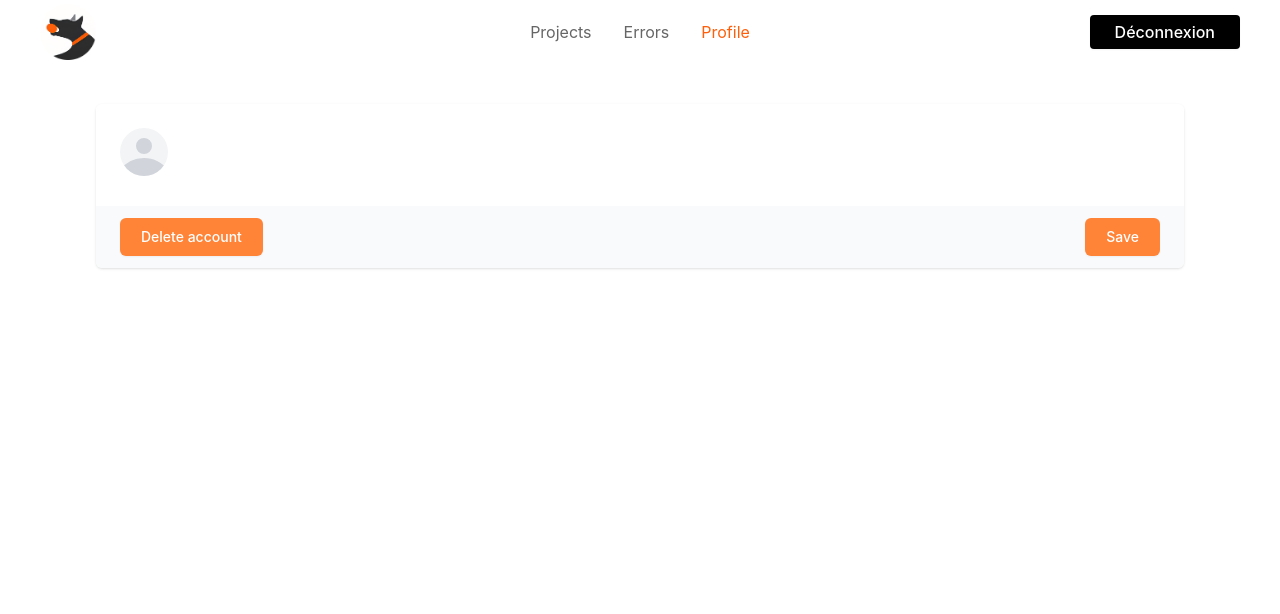
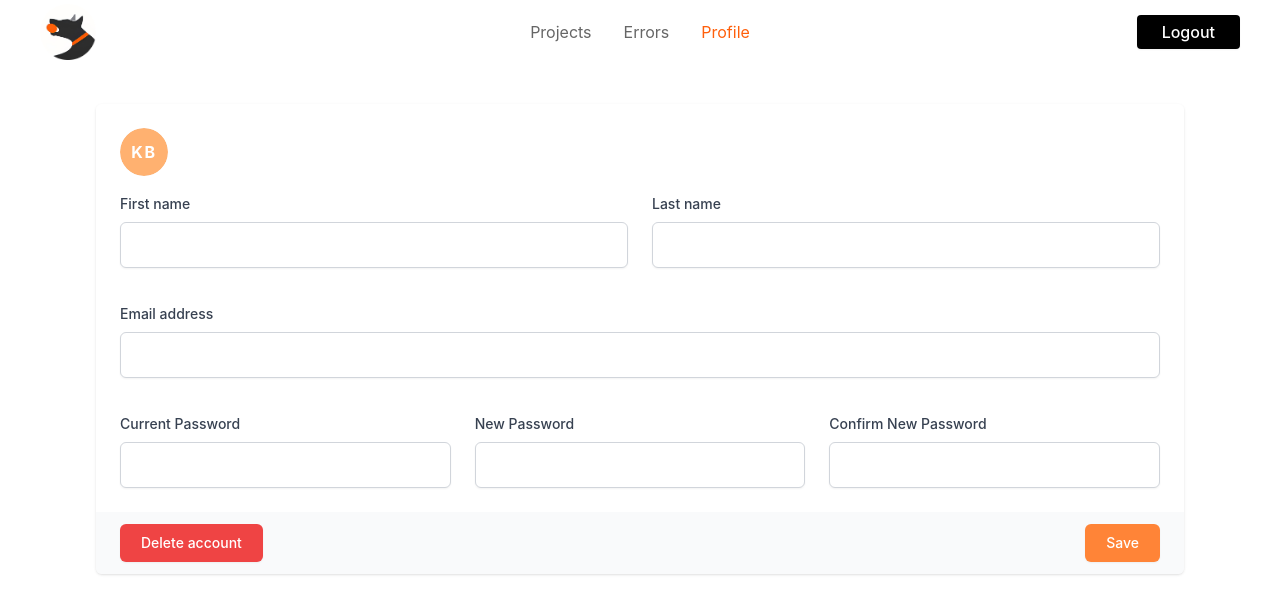
Before and after one commit to Oui-Dev/Dogger, a React (Create React App) app in the folder web-app/: page /profile in a window 1280 px wide. Shown: the top 614 px of the page. Built offline with nearby package versions, Linux system fonts and the light colour scheme.

Commit message:
profile form

```diff
--- a/web-app/src/Components/Atoms/Avatar/Avatar.jsx
+++ b/web-app/src/Components/Atoms/Avatar/Avatar.jsx
@@ -2,7 +2,7 @@ export default function Avatar({...props}){
     return (
         <div className="inline-block h-12 w-12 overflow-hidden rounded-full bg-gray-100">
             {props.initials ? (
-                <div className="flex items-center justify-center bg-orange-400 text-white rounded-full h-12 w-12">
+                <div className="flex items-center justify-center bg-dogger-orange-300 text-white rounded-full h-12 w-12 tracking-widest font-bold">
                     {props.initials}
                 </div>
             ) : (
--- a/web-app/src/Components/Molecules/Navbar/Navbar.jsx
+++ b/web-app/src/Components/Molecules/Navbar/Navbar.jsx
@@ -47,7 +47,7 @@ function Navbar() {
                 </div>
 
                 <div className="button-side">
-                    <Link to="" className="menu-button">Déconnexion</Link>
+                    <Link to="" className="menu-button">Logout</Link>
                 </div>
             </nav>
 
--- a/web-app/src/Pages/Profile.jsx
+++ b/web-app/src/Pages/Profile.jsx
@@ -7,7 +7,80 @@ export default function Profile() {
 				<form action="#" method="POST">
 					<div className="overflow-hidden shadow sm:rounded-md">
 						<div className="bg-white px-4 py-5 sm:p-6">
-                <Avatar  />
+							<Avatar initials="KB" />
+							<div className="grid grid-cols-6 gap-6">
+								<div className="col-span-6 sm:col-span-3">
+									<label htmlFor="firstName" className="block text-sm font-medium text-gray-700">
+										First name
+									</label>
+									<input
+										type="text"
+										name="firstName"
+										id="firstName"
+										className="mt-1 block w-full rounded-md border-gray-300 shadow-sm sm:text-sm"
+									/>
+								</div>
+
+								<div className="col-span-6 sm:col-span-3">
+									<label htmlFor="lastName" className="block text-sm font-medium text-gray-700">
+										Last name
+									</label>
+									<input
+										type="text"
+										name="lastName"
+										id="lastName"
+										className="mt-1 block w-full rounded-md border-gray-300 shadow-sm sm:text-sm"
+									/>
+								</div>
+
+								<div className="col-span-6">
+									<label htmlFor="email" className="block text-sm font-medium text-gray-700">
+										Email address
+									</label>
+									<input
+										type="text"
+										name="email"
+										id="email"
+										className="mt-1 block w-full rounded-md border-gray-300 shadow-sm sm:text-sm"
+									/>
+								</div>
+
+								<div className="col-span-6 sm:col-span-6 lg:col-span-2">
+									<label htmlFor="password" className="block text-sm font-medium text-gray-700">
+										Current Password
+									</label>
+									<input
+										type="password"
+										name="password"
+										id="password"
+										className="mt-1 block w-full rounded-md border-gray-300 shadow-sm sm:text-sm"
+									/>
+								</div>
+
+								<div className="col-span-6 sm:col-span-3 lg:col-span-2">
+									<label htmlFor="passwordNew" className="block text-sm font-medium text-gray-700">
+										New Password
+									</label>
+									<input
+										type="password"
+										name="passwordNew"
+										id="passwordNew"
+										className="mt-1 block w-full rounded-md border-gray-300 shadow-sm sm:text-sm"
+									/>
+								</div>
+
+								<div className="col-span-6 sm:col-span-3 lg:col-span-2">
+									<label htmlFor="confirmPassword" className="block text-sm font-medium text-gray-700">
+										Confirm New Password
+									</label>
+									<input
+										type="password"
+										name="confirmPassword"
+										id="confirmPassword"
+										className="mt-1 block w-full rounded-md border-gray-300 shadow-sm sm:text-sm"
+									/>
+								</div>
+							</div>
 						</div>
 						<div className="bg-gray-50 px-4 py-3 flex justify-between sm:px-6">
 							<button
--- a/web-app/src/index.scss
+++ b/web-app/src/index.scss
@@ -20,6 +20,10 @@ code {
 
 .btn-primary {
     @apply w-fit flex justify-center rounded-md border border-transparent py-2 px-5 text-sm font-medium bg-dogger-orange-400 text-white shadow-sm hover:bg-dogger-orange-500;
+
+    &.warning {
+            @apply bg-red-500 hover:bg-red-700;
+        }
 }
 
 .btn-secondary {
```
